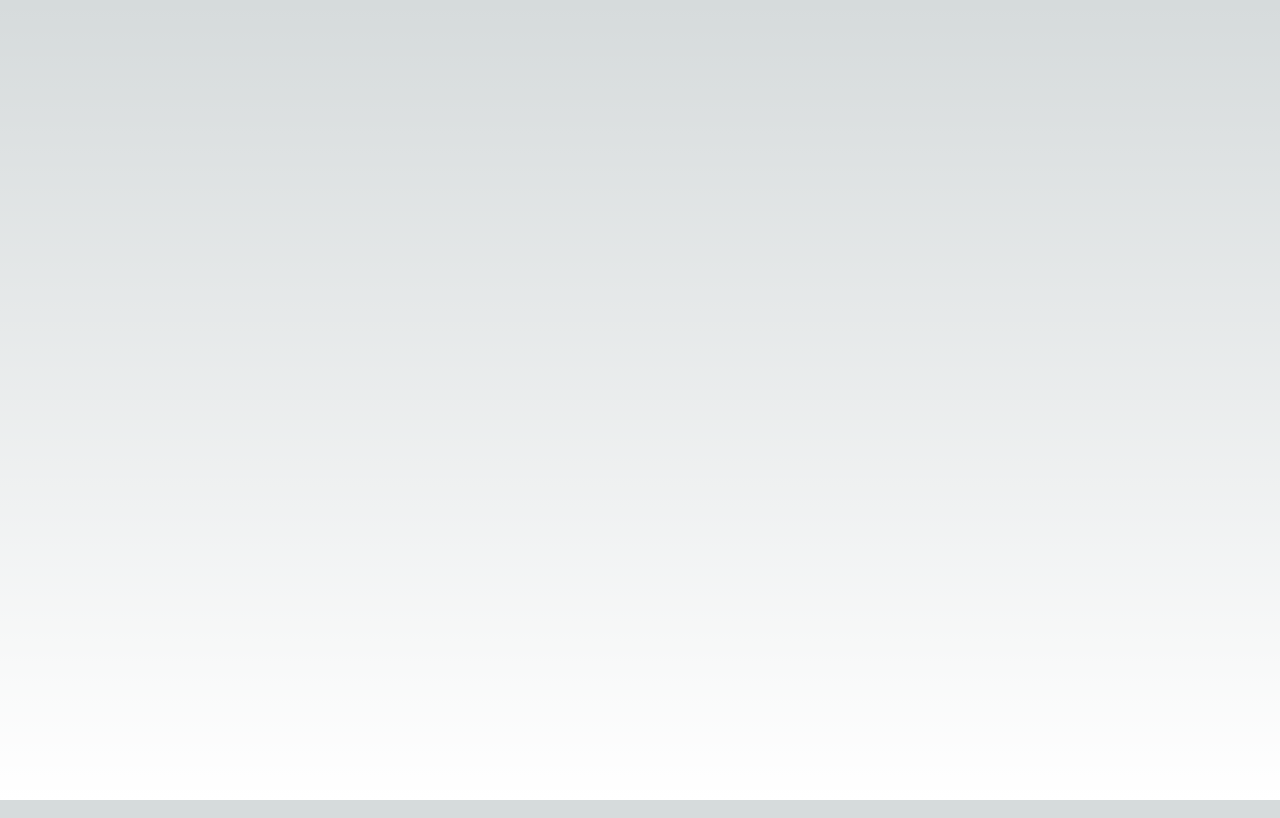
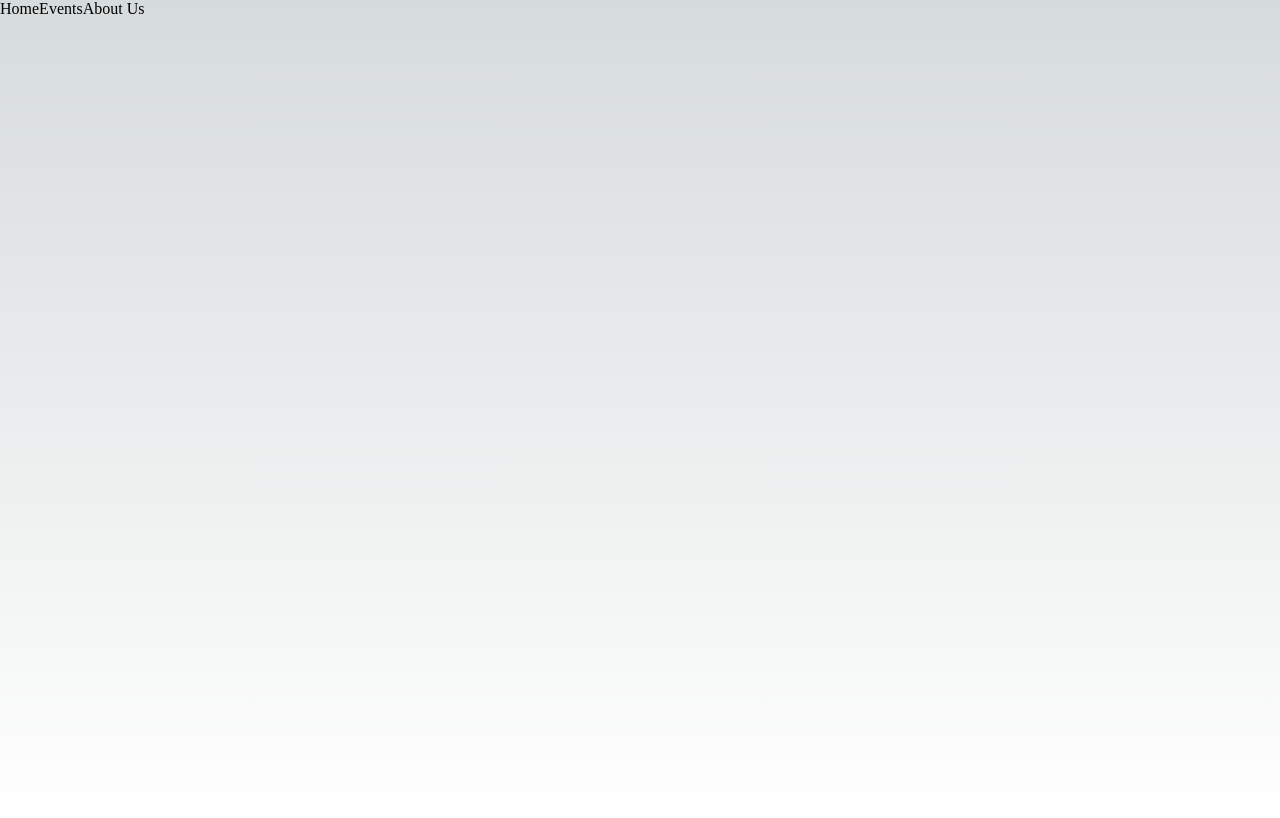
Before and after one commit to Didrick-Manahan/NewsLetterApp, a Next.js app in the folder newsletter_app/: page / in a window 1280 px wide. Built offline with nearby package versions, Linux system fonts and the light colour scheme.

Commit message:
set up main pages

```diff
--- a/newsletter_app/pages/index.js
+++ b/newsletter_app/pages/index.js
@@ -14,7 +14,17 @@ export default function Home() {
         <meta name="viewport" content="width=device-width, initial-scale=1" />
         <link rel="icon" href="/favicon.ico" />
       </Head>
+
+      <header></header>
+      <nav>
+        <img />
+        <a href="/">Home</a>
+        <a href="/events">Events</a>
+        <a href="/about-us">About Us</a>
+      </nav>
       <main className={styles.main}></main>
+
+      <footer className={styles.footer}></footer>
     </>
   );
 }
```
